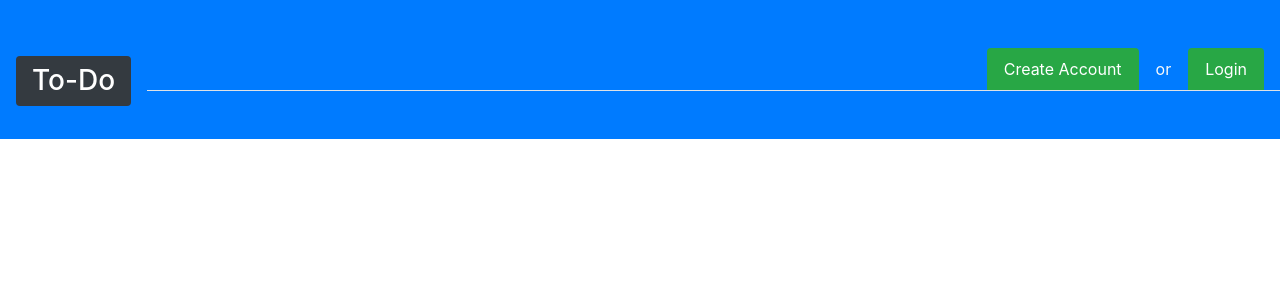
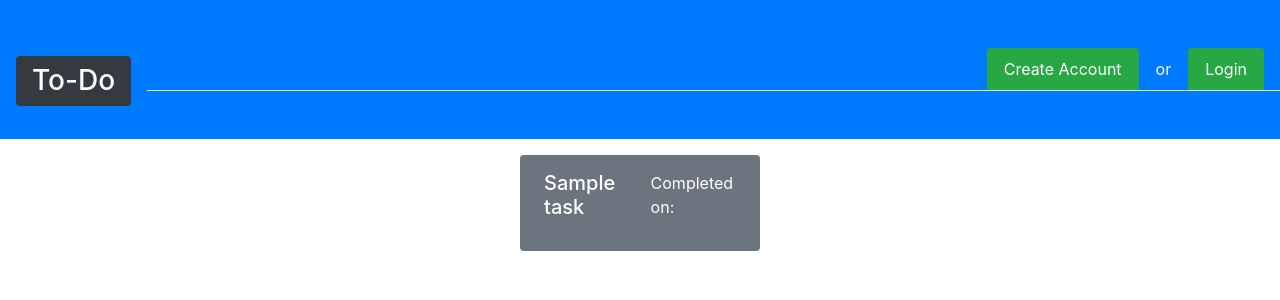
Before and after one commit to anton-mirazchiyski/TodoApp, a Django app: page /tasks/finished/ in a window 1280 px wide. Shown: the top 300 px of the page. Run offline with Django 4.2, Linux system fonts and the light colour scheme; a user stored in the database is signed in; tables that the repository leaves empty hold one stand-in row (values such as "Sample post").

Commit message:
Update tasks-completed.html
Add rows with columns of three with some style

```diff
--- a/todo_app/tasks/templates/tasks/tasks-completed.html
+++ b/todo_app/tasks/templates/tasks/tasks-completed.html
@@ -1,7 +1,18 @@
 {% extends 'base.html' %}
 
 {% block content %}
+    <div class="row mb-5">
     {% for task in completed_tasks %}
-
-    {% endfor %}
+        <div class="col d-flex justify-content-center text-white">
+            <div class="d-inline-flex bg-secondary rounded p-3 text-wrap" style="width: 15rem">
+                <h5 class="ml-2">{{ task.name|capfirst }}</h5><br>
+                <p class="ml-2">Completed on:</p>
+            </div>
+        </div>
+    {% if forloop.counter|divisibleby:3 %}
+    </div>
+    <div class="row mb-5">
+        {% endif %}
+        {% endfor %}
+    </div>
 {% endblock %}
```
